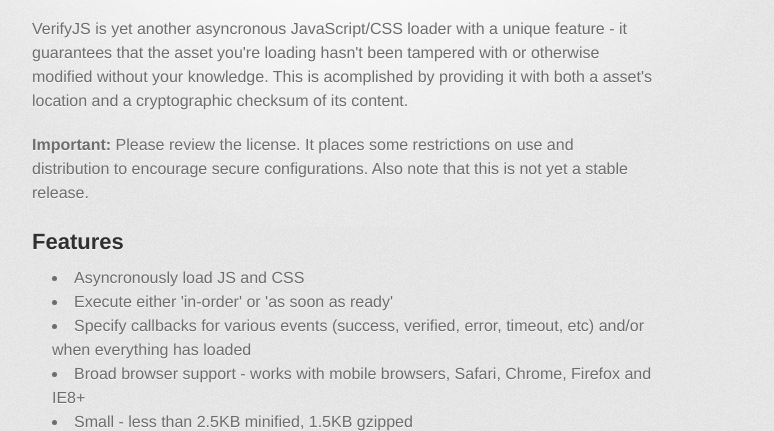
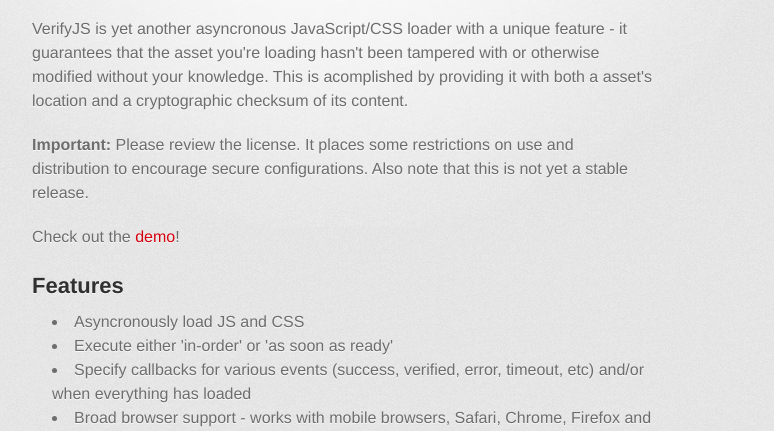
Before and after one commit to ryancdotorg/VerifyJS, a plain HTML site: page index.html in a window 1280 px wide. Shown: the part 346-777 px from the top of the page, without its empty margins (298-1072 px from the left). Drawn offline with Linux system fonts and the light colour scheme; a web font is replaced by a local one.

Commit message:
add demo link

```diff
--- a/index.html
+++ b/index.html
@@ -45,6 +45,8 @@ its content.</p>
 <p><strong>Important:</strong> Please review the license. It places some restrictions on use
 and distribution to encourage secure configurations. Also note that this is
 not yet a stable release.</p>
+
+<p>Check out the <a href="demo.html">demo</a>!</p>
 
 <h2>
 <a name="features" class="anchor" href="#features"><span class="octicon octicon-link"></span></a>Features</h2>
```
